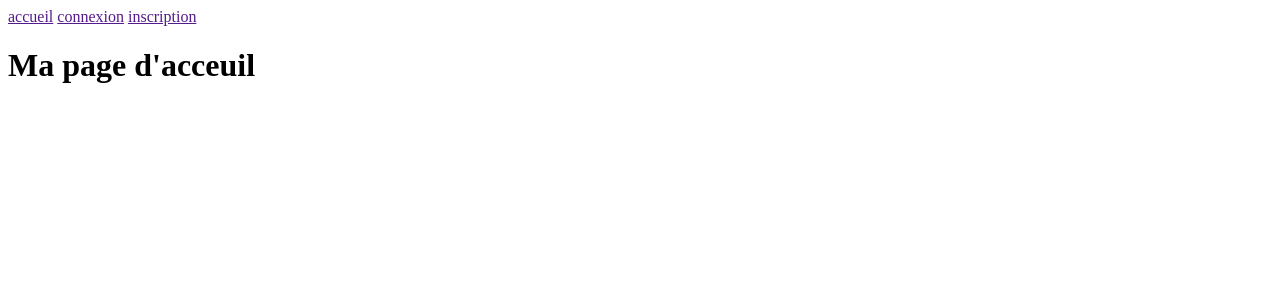
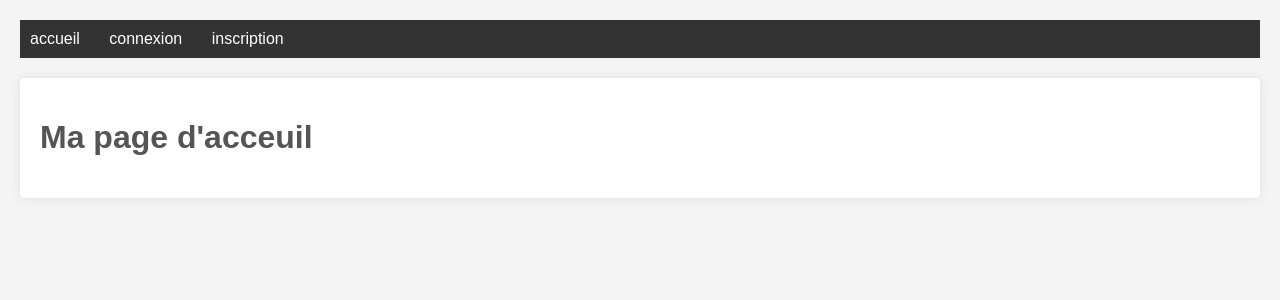
Before and after one commit to DARK-MATTER-69/tuto-python, a Django app: page / in a window 1280 px wide. Shown: the top 300 px of the page. Run offline with Django 5.2, Linux system fonts and the light colour scheme.

Commit message:
ajoute de style

```diff
--- a/templates/base.html
+++ b/templates/base.html
@@ -8,6 +8,36 @@
             mon blog
         {% endblock title %}
     </title>
+    <style>
+        body{
+            font-family: sans-serif;
+            margin: 20px;
+            background-color: #f4f4f4f4;
+            color: #333;
+        }
+
+        nav{
+            background-color: #333;
+            padding: 10px;
+            margin-bottom: 20px;
+        }
+
+        nav a {
+            margin-right: 25px;
+            text-decoration: none;
+            color: white;
+        }
+        .container{
+            background-color: white;
+            border-radius: 5px;
+            padding: 20px;
+            box-shadow: 0 0 10px rgba(0, 0, 0, 0.1);
+        }
+
+    h1,h2 {
+        color: #555;
+    }
+    </style>
 </head>
 <body>
     {% csrf_token %}
```
